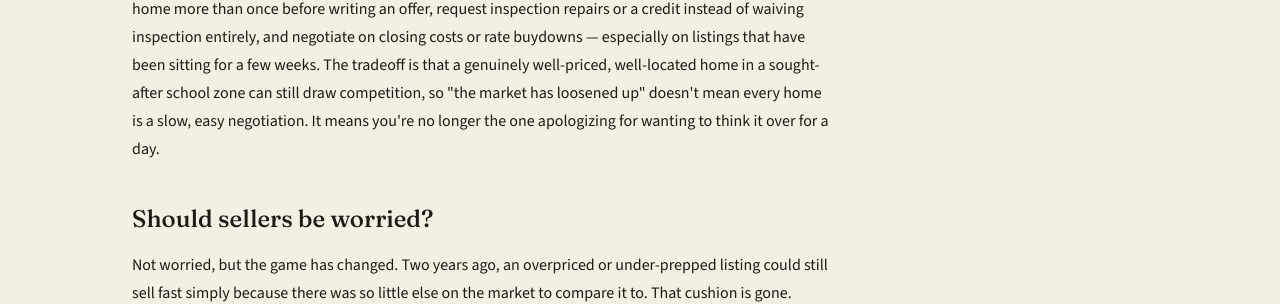
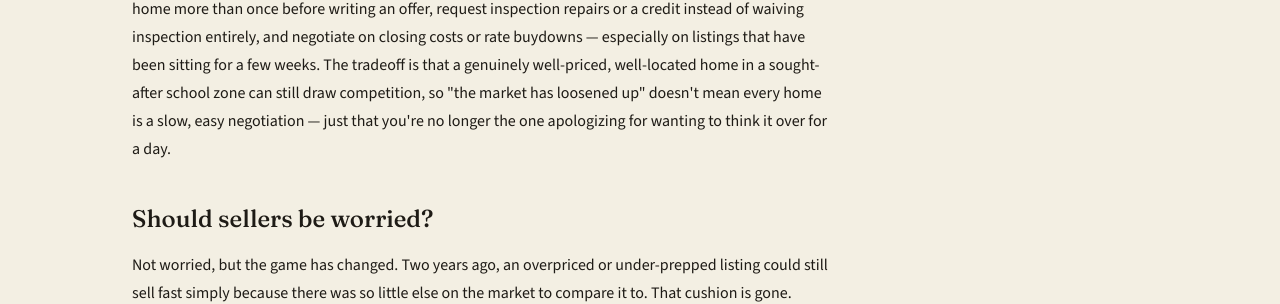
Before and after one commit to nathanielmorales7/deedanddoor, a Jekyll site: the page journal-dfw-inventory-loosening-up.html, which Jekyll copies as it is, in a window 1280 px wide. Shown: the part 1348-1652 px from the top of the page. Built offline with Jekyll 4.4.1, drawn with Linux system fonts in a browser that asks for light colours; some of the changed text lies outside the part shown.

Commit message:
Remove filler sentence in journal-dfw-inventory-loosening-up.html
Clarified the impact of increased inventory on home buying and selling dynamics in DFW.

```diff
--- a/journal-dfw-inventory-loosening-up.html
+++ b/journal-dfw-inventory-loosening-up.html
@@ -133,7 +133,7 @@
         <p>Not really — at least not in the way "more inventory" sometimes gets portrayed. Homes that are priced right and show well are still selling close to list price; sellers in most DFW submarkets are still capturing the large majority of their original asking price when the home is priced correctly from day one. What's changed isn't so much the price sellers get on a well-positioned home — it's how long it takes to get there, and how much negotiating happens along the way on homes that aren't priced or presented well.</p>
 
         <h2>What does this actually mean if you're buying right now?</h2>
-        <p>More selection, more time to think, and more leverage than you've had in years. You can typically see a home more than once before writing an offer, request inspection repairs or a credit instead of waiving inspection entirely, and negotiate on closing costs or rate buydowns — especially on listings that have been sitting for a few weeks. The tradeoff is that a genuinely well-priced, well-located home in a sought-after school zone can still draw competition, so "the market has loosened up" doesn't mean every home is a slow, easy negotiation. It means you're no longer the one apologizing for wanting to think it over for a day.</p>
+        <p>More selection, more time to think, and more leverage than you've had in years. You can typically see a home more than once before writing an offer, request inspection repairs or a credit instead of waiving inspection entirely, and negotiate on closing costs or rate buydowns — especially on listings that have been sitting for a few weeks. The tradeoff is that a genuinely well-priced, well-located home in a sought-after school zone can still draw competition, so "the market has loosened up" doesn't mean every home is a slow, easy negotiation — just that you're no longer the one apologizing for wanting to think it over for a day.</p>
 
         <h2>Should sellers be worried?</h2>
         <p>Not worried, but the game has changed. Two years ago, an overpriced or under-prepped listing could still sell fast simply because there was so little else on the market to compare it to. That cushion is gone. Homes that are priced to current comps, show well in photos and in person, and are marketed properly are still moving and still closing near list. Homes that are priced on what the neighbor got in 2023, or that skip basic prep, are the ones sitting — and every extra week on market tends to invite lower offers, not higher ones. Pricing and presentation matter more now than they have in a long time.</p>
```
